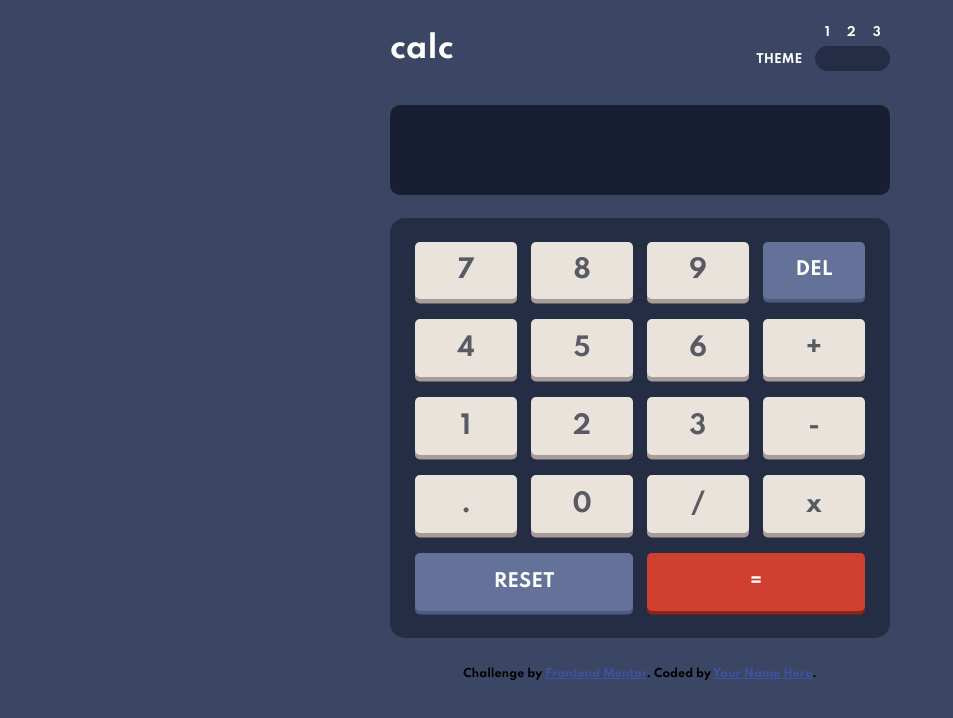
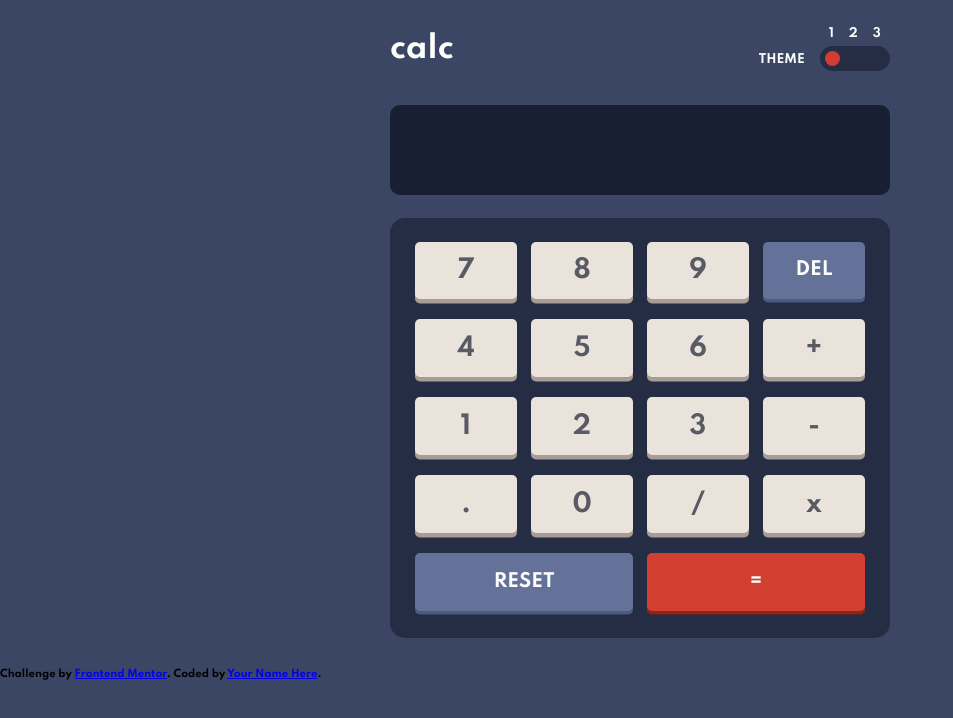
Before and after one commit to Gian-P/Calculator-app, a plain HTML site: page index.html in a window 1280 px wide. Shown: the whole page, without its empty margins (0-953 px from the left). Drawn offline with Linux system fonts and the light colour scheme.

Commit message:
Fixed the toogle bar

```diff
--- a/css/base/media-queries.css
+++ b/css/base/media-queries.css
@@ -73,6 +73,6 @@
   }
 
   .theme{
-    padding-left: 32rem;
+    padding-left: 34rem;
   }
 }
--- a/css/components/upper-styles.css
+++ b/css/components/upper-styles.css
@@ -11,24 +11,51 @@
 }
 
 .theme-toogle{
-  width: 7.5rem;
+  display: flex;
+  width: 7em;
   height: 2.5rem;
-  border-radius: 3rem;
-  background-color: var(--theme-BC);
-  align-self: flex-end;
   position: relative;
-  top: 0.4rem;
+  border-radius: 30px;
+  -webkit-transition: 0.5s ease;
+  transition: 0.5s ease;
+  background-color: #252d44;
+  align-self: end;
+  top: 4px;
+}
+.theme-sections{
+  display: -webkit-box;
+  display: -ms-flexbox;
+  display: flex;
+  -webkit-box-orient: horizontal;
+  -webkit-box-direction: normal;
+  -ms-flex-direction: row;
+  flex-direction: row;
+  -webkit-box-align: center;
+  -ms-flex-align: center;
+  align-items: center;
+  -webkit-box-pack: center;
+  -ms-flex-pack: center;
+  justify-content: center;
+  width: 100%;
+  position: absolute;
+  bottom: 13px;
+  gap: 5px;
+}
+span{
+  height: 3em;
+  font-family: "Spartan", sans-serif;
+  color: #fcfefc;
+  font-size: 1.2rem;
+  display: block;
+  padding: 0.5rem;
+  font-family: "Spartan", sans-serif;
 }
 
-.theme-sections{
-  display: flex;
-  position: relative;
-  bottom: 2rem;
-  gap: 1.7rem;
-  left: 1rem;
+.theme-toogle-ball{
+  background-color: var(--theme-ball);
+  width: 1.5rem;
+  height: 1.5rem;
+  margin: 0.5em;
+  border-radius: 100%;
+  align-self: center;
 }
-
-.theme-sections div{
-  color: #fcfefc;
-  font-size: 1.2rem;
-}
--- a/index.html
+++ b/index.html
@@ -15,26 +15,22 @@
 
   <title>Frontend Mentor | Calculator app</title>
 
-  <!-- Feel free to remove these styles or customise in your own stylesheet 👍 -->
-  <style>
-    .attribution { font-size: 11px; text-align: center; }
-    .attribution a { color: hsl(228, 45%, 44%); }
-  </style>
 </head>
 <body>
   <div class="container">
     <div class="upper-container">
       <div class="first-upper-container">
         <div class="label">calc</div>
-        <div class="theme">THEME </div>
-        <div class="theme-toogle">
+        <div class="theme">THEME</div>
+        <div class="theme-toogle" id="circle-theme">
           <div class="theme-sections">
-            <div>1</div>
-            <div>2</div>
-            <div>3</div>
+            <span id="theme_1">1</span>
+            <span id="theme_2">2</span>
+            <span id="theme_3">3</span>
           </div>
-        </div>
+          <div class="theme-toogle-ball" aria-hidden="true"></div>
       </div>
+    </div>
       <div class="second-upper-container">
         <div></div>
         <div></div>
```
